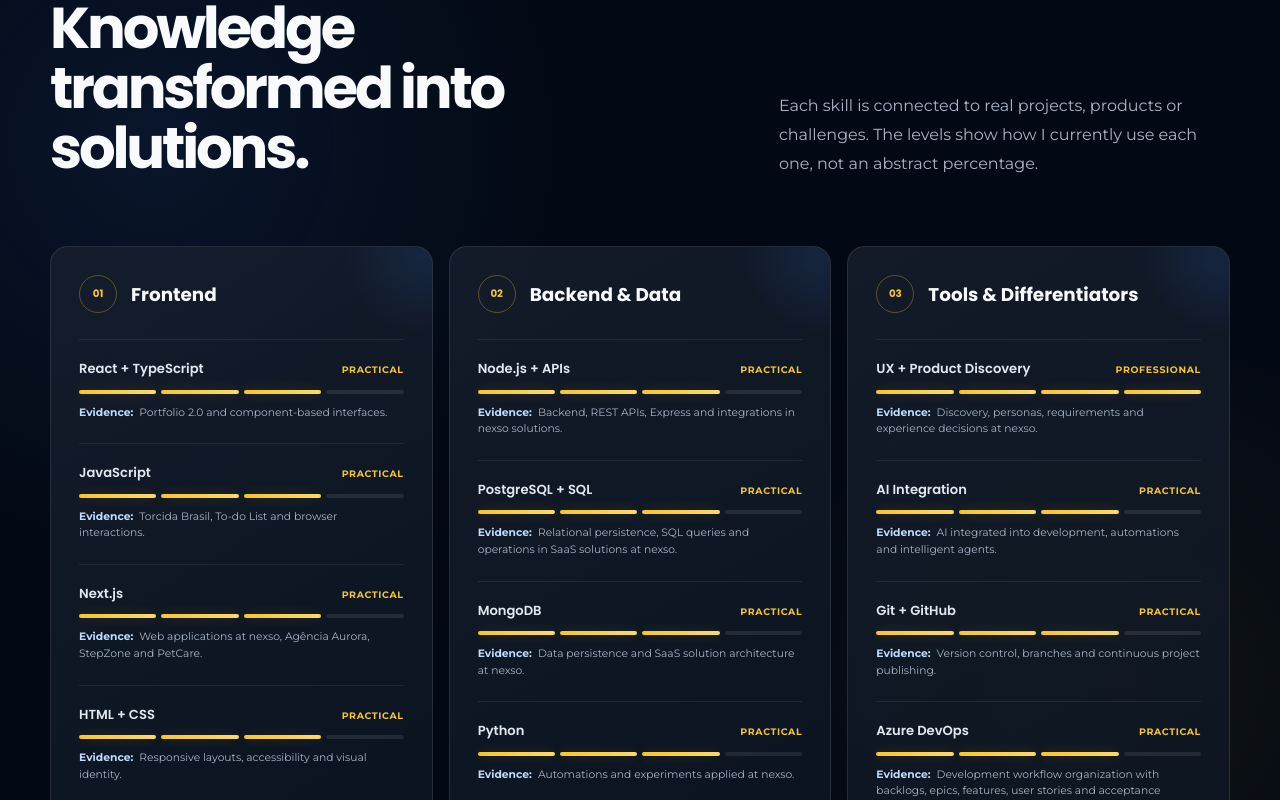
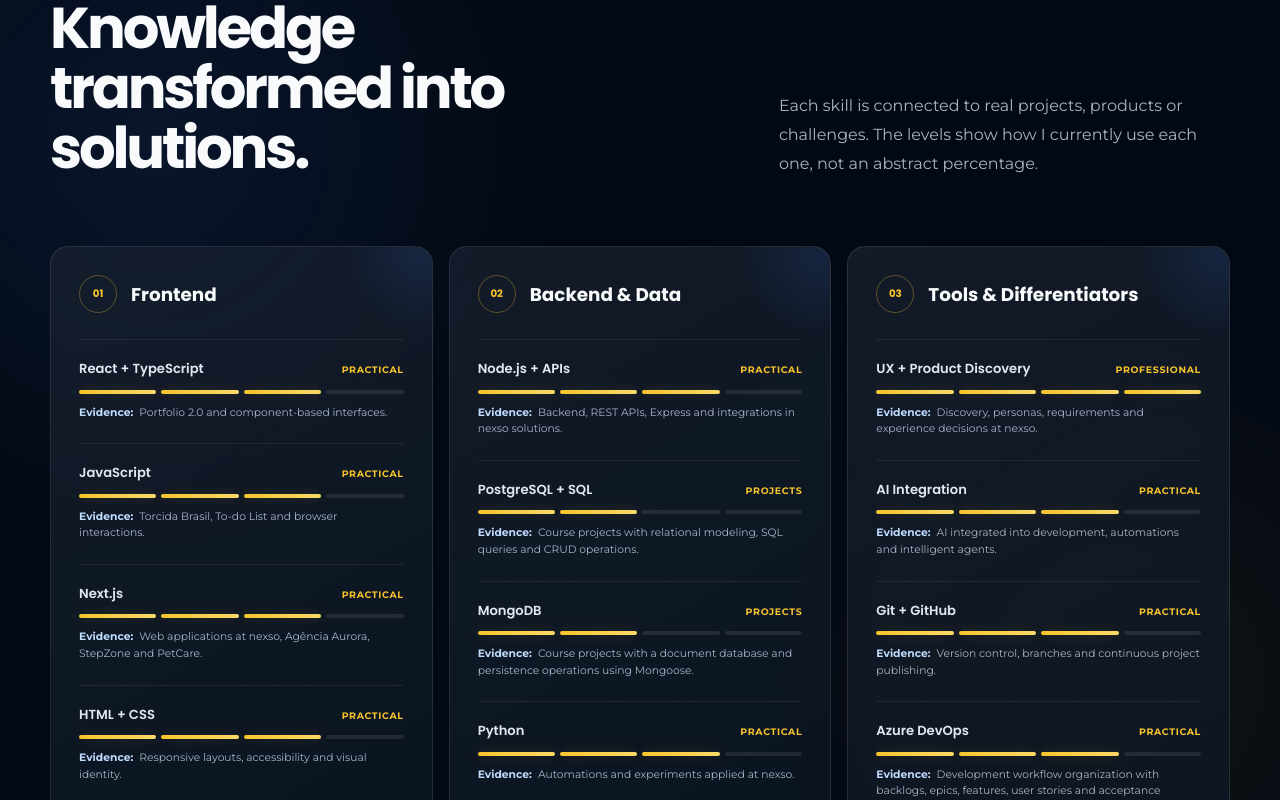
Before and after one commit to fsgui89/portfolio-guilherme-ferreira, a React (Vite) app: page / in a window 1280 px wide. Shown: the part 2638-3438 px from the top of the page. Built offline with nearby package versions, Linux system fonts and the light colour scheme.

Commit message:
Clarify database experience as course projects and refine About

```diff
--- a/src/App.tsx
+++ b/src/App.tsx
@@ -467,7 +467,7 @@ const translations = {
     aboutEyebrow: "About",
     aboutTitle: "React development with product vision.",
     aboutLead: "I am a React Developer focused on web applications built with React, Next.js and Node.js.",
-    aboutText: ["At nexso, I develop SaaS solutions, APIs, automations and AI integrations, also working with PostgreSQL, MongoDB and Azure DevOps.","UX and Product Discovery complement my technical work, helping turn real user needs into clear requirements and functional solutions.","My previous experience in leadership, operations and process improvement gives me a broader business perspective and shapes the way I build digital products."],
+    aboutText: ["At nexso, I develop SaaS solutions, APIs, automations and AI integrations, using Azure DevOps to organize development and technical deliveries.","UX and Product Discovery complement my technical work, helping turn real user needs into clear requirements and functional solutions.","My previous experience in leadership, operations and process improvement gives me a broader business perspective and shapes the way I build digital products."],
     metricYears: "years leading projects and improving processes",
     metricStudents: "students in an academic operation structured and scaled",
     metricFranchises: "franchises assessed for national expansion",
@@ -533,16 +533,16 @@ const translations = {
           },
           {
             name: "PostgreSQL + SQL",
-            level: 3,
-            levelLabel: "Practical",
-            evidence: "Relational persistence, SQL queries and operations in SaaS solutions at nexso.",
+            level: 2,
+            levelLabel: "Projects",
+            evidence: "Course projects with relational modeling, SQL queries and CRUD operations.",
           },
           {
             name: "MongoDB",
-            level: 3,
-            levelLabel: "Practical",
+            level: 2,
+            levelLabel: "Projects",
             evidence:
-              "Data persistence and SaaS solution architecture at nexso.",
+              "Course projects with a document database and persistence operations using Mongoose.",
           },
           {
             name: "Python",
@@ -606,7 +606,7 @@ const translations = {
     aboutEyebrow: "Sobre",
     aboutTitle: "Desenvolvimento React com visão de produto.",
     aboutLead: "Sou Desenvolvedor React, com foco em aplicações web utilizando React, Next.js e Node.js.",
-    aboutText: ["Na nexso, desenvolvo soluções SaaS, APIs, automações e integrações de IA, trabalhando também com PostgreSQL, MongoDB e Azure DevOps.","UX e Product Discovery complementam minha atuação técnica, ajudando a transformar necessidades reais em requisitos claros e soluções funcionais.","Minha experiência anterior em liderança, operações e melhoria de processos amplia minha visão de negócio e a forma como desenvolvo produtos digitais."],
+    aboutText: ["Na nexso, desenvolvo soluções SaaS, APIs, automações e integrações de IA, utilizando Azure DevOps para organizar o desenvolvimento e as entregas técnicas.","UX e Product Discovery complementam minha atuação técnica, ajudando a transformar necessidades reais em requisitos claros e soluções funcionais.","Minha experiência anterior em liderança, operações e melhoria de processos amplia minha visão de negócio e a forma como desenvolvo produtos digitais."],
     metricYears: "anos liderando projetos e aprimorando processos",
     metricStudents: "alunos em uma operação acadêmica estruturada e escalada",
     metricFranchises: "franquias analisadas para uma expansão nacional",
@@ -673,16 +673,16 @@ const translations = {
           },
           {
             name: "PostgreSQL + SQL",
-            level: 3,
-            levelLabel: "Prática",
-            evidence: "Persistência relacional, consultas SQL e operações em soluções SaaS na nexso.",
+            level: 2,
+            levelLabel: "Projetos",
+            evidence: "Projetos do curso com modelagem relacional, consultas SQL e operações CRUD.",
           },
           {
             name: "MongoDB",
-            level: 3,
-            levelLabel: "Prática",
+            level: 2,
+            levelLabel: "Projetos",
             evidence:
-              "Persistência de dados e arquitetura de soluções SaaS na nexso.",
+              "Projetos do curso com banco de dados documental e operações de persistência utilizando Mongoose.",
           },
           {
             name: "Python",
@@ -746,7 +746,7 @@ const translations = {
     aboutEyebrow: "Chi sono",
     aboutTitle: "Sviluppo React con visione di prodotto.",
     aboutLead: "Sono uno Sviluppatore React specializzato in applicazioni web realizzate con React, Next.js e Node.js.",
-    aboutText: ["In nexso sviluppo soluzioni SaaS, API, automazioni e integrazioni di IA, lavorando anche con PostgreSQL, MongoDB e Azure DevOps.","UX e Product Discovery completano il mio lavoro tecnico, aiutandomi a trasformare esigenze reali in requisiti chiari e soluzioni funzionali.","La mia precedente esperienza in leadership, operazioni e miglioramento dei processi amplia la mia visione aziendale e influenza il modo in cui sviluppo prodotti digitali."],
+    aboutText: ["In nexso sviluppo soluzioni SaaS, API, automazioni e integrazioni di IA, utilizzando Azure DevOps per organizzare lo sviluppo e le consegne tecniche.","UX e Product Discovery completano il mio lavoro tecnico, aiutandomi a trasformare esigenze reali in requisiti chiari e soluzioni funzionali.","La mia precedente esperienza in leadership, operazioni e miglioramento dei processi amplia la mia visione aziendale e influenza il modo in cui sviluppo prodotti digitali."],
     metricYears: "anni alla guida di progetti e nel miglioramento dei processi",
     metricStudents:
       "studenti in una struttura accademica organizzata e ampliata",
@@ -818,16 +818,16 @@ const translations = {
           },
           {
             name: "PostgreSQL + SQL",
-            level: 3,
-            levelLabel: "Pratica",
-            evidence: "Persistenza relazionale, query SQL e operazioni nelle soluzioni SaaS di nexso.",
+            level: 2,
+            levelLabel: "Progetti",
+            evidence: "Progetti del corso con modellazione relazionale, query SQL e operazioni CRUD.",
           },
           {
             name: "MongoDB",
-            level: 3,
-            levelLabel: "Pratica",
+            level: 2,
+            levelLabel: "Progetti",
             evidence:
-              "Persistenza dei dati e architettura di soluzioni SaaS in nexso.",
+              "Progetti del corso con database documentale e operazioni di persistenza tramite Mongoose.",
           },
           {
             name: "Python",
```
